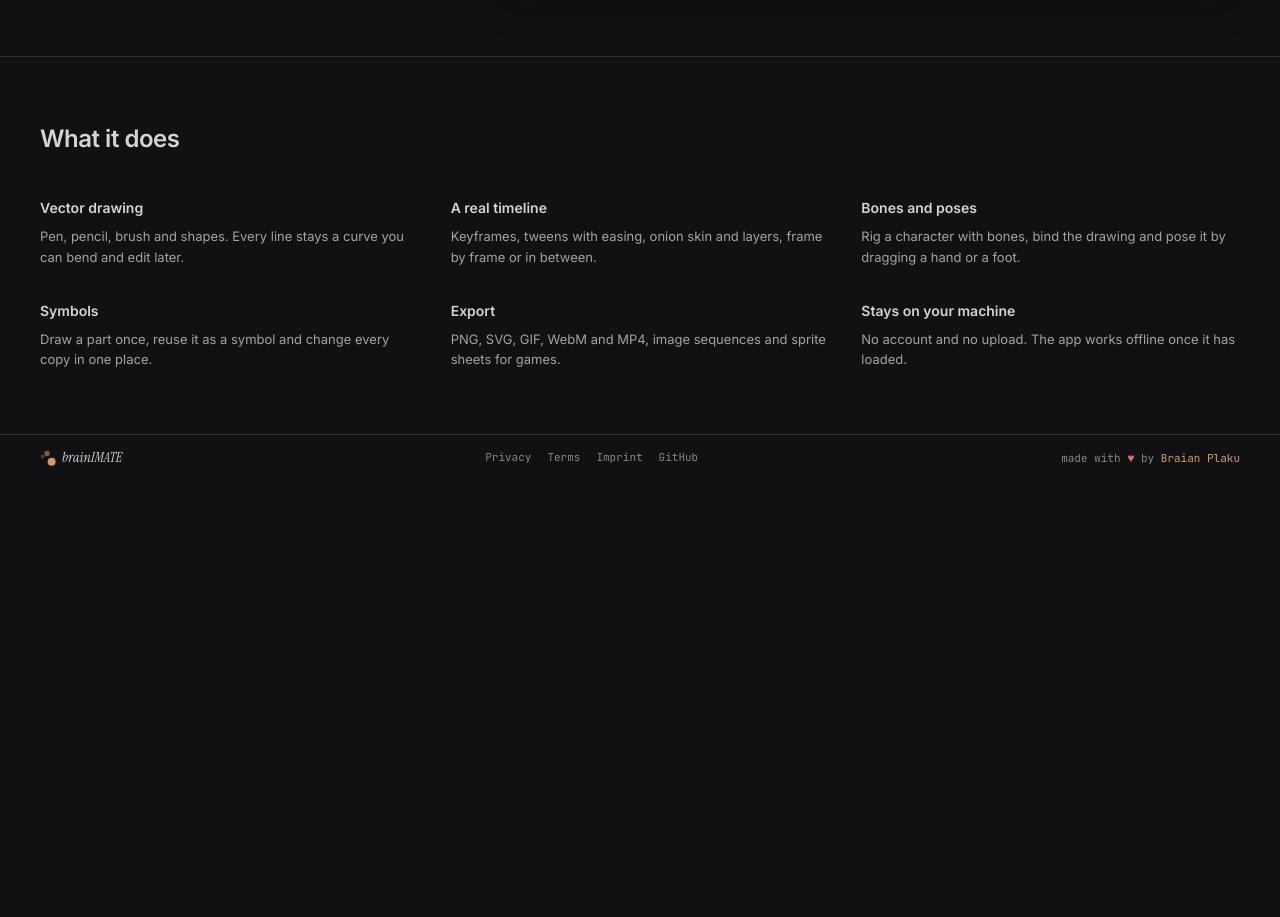
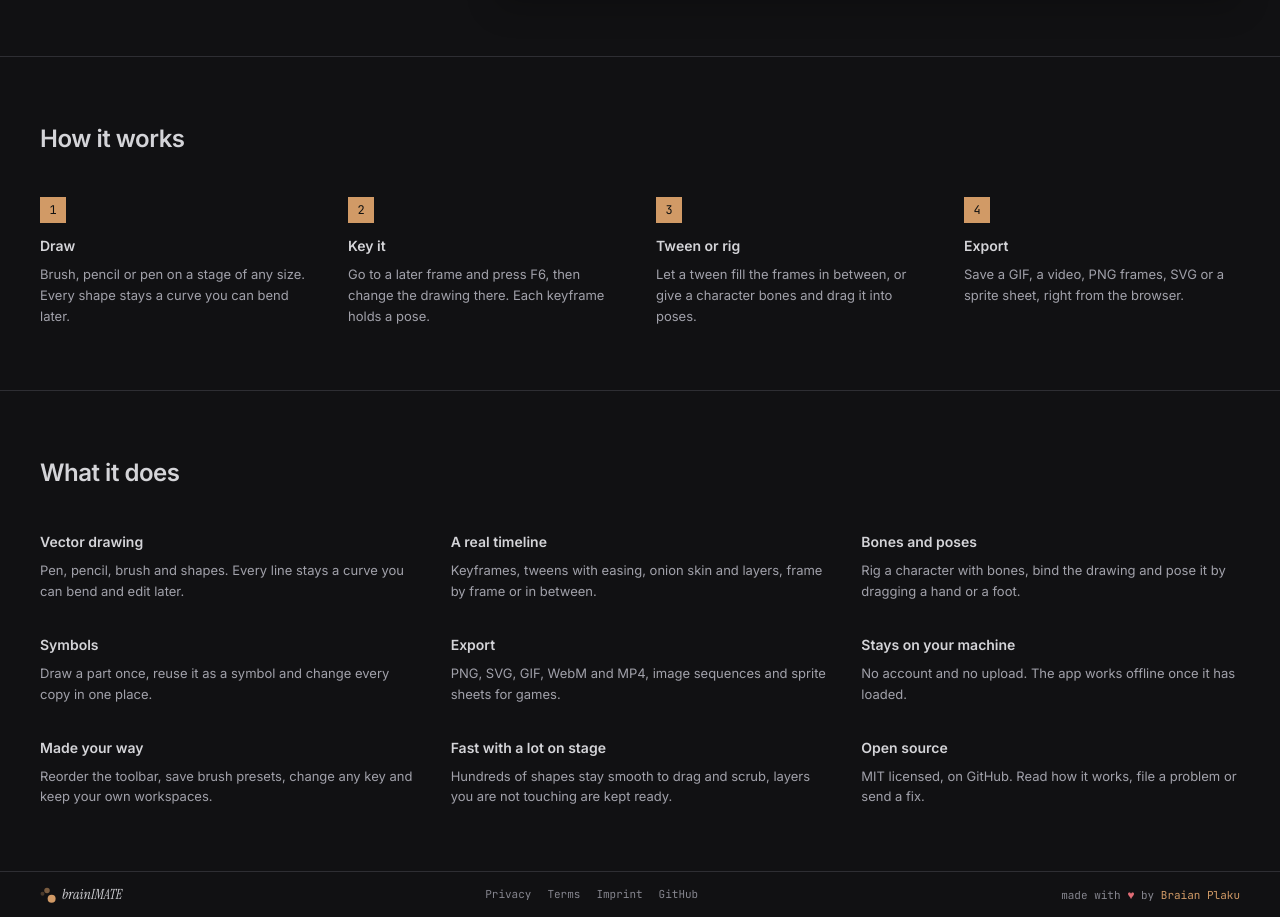
Before and after one commit to swimmingbrain/brainimate, a SvelteKit app: page / in a window 1280 px wide. Shown: the part 595-1512 px from the top of the page. Before the commit the page ends 1075 px from the top, so only its background shows below. Built offline with nearby package versions, Linux system fonts and the light colour scheme.

Commit message:
feat: the landing page explains how it works in four steps and lists three more features

```diff
--- a/src/routes/+page.svelte
+++ b/src/routes/+page.svelte
@@ -8,7 +8,17 @@
     { title: 'Bones and poses', text: 'Rig a character with bones, bind the drawing and pose it by dragging a hand or a foot.' },
     { title: 'Symbols', text: 'Draw a part once, reuse it as a symbol and change every copy in one place.' },
     { title: 'Export', text: 'PNG, SVG, GIF, WebM and MP4, image sequences and sprite sheets for games.' },
-    { title: 'Stays on your machine', text: 'No account and no upload. The app works offline once it has loaded.' }
+    { title: 'Stays on your machine', text: 'No account and no upload. The app works offline once it has loaded.' },
+    { title: 'Made your way', text: 'Reorder the toolbar, save brush presets, change any key and keep your own workspaces.' },
+    { title: 'Fast with a lot on stage', text: 'Hundreds of shapes stay smooth to drag and scrub, layers you are not touching are kept ready.' },
+    { title: 'Open source', text: 'MIT licensed, on GitHub. Read how it works, file a problem or send a fix.' }
+  ];
+
+  const steps = [
+    { title: 'Draw', text: 'Brush, pencil or pen on a stage of any size. Every shape stays a curve you can bend later.' },
+    { title: 'Key it', text: 'Go to a later frame and press F6, then change the drawing there. Each keyframe holds a pose.' },
+    { title: 'Tween or rig', text: 'Let a tween fill the frames in between, or give a character bones and drag it into poses.' },
+    { title: 'Export', text: 'Save a GIF, a video, PNG frames, SVG or a sprite sheet, right from the browser.' }
   ];
 </script>
 
@@ -129,6 +139,21 @@
       </div>
     </div>
   </div>
+
+  <section class="how">
+    <div class="features-inner">
+      <h2 class="features-heading">How it works</h2>
+      <ol class="how-list">
+        {#each steps as step, i (step.title)}
+          <li class="how-step">
+            <span class="how-num">{i + 1}</span>
+            <h3>{step.title}</h3>
+            <p>{step.text}</p>
+          </li>
+        {/each}
+      </ol>
+    </div>
+  </section>
 
   <section class="features">
     <div class="features-inner">
@@ -510,9 +535,43 @@
     border-right: 3.5px solid transparent;
   }
 
-  .features {
+  .features,
+  .how {
     border-top: 1px solid var(--border);
     padding: 64px 32px;
+  }
+
+  .how-list {
+    list-style: none;
+    display: grid;
+    grid-template-columns: repeat(4, 1fr);
+    gap: 32px;
+  }
+
+  .how-num {
+    display: inline-flex;
+    align-items: center;
+    justify-content: center;
+    width: 26px;
+    height: 26px;
+    margin-bottom: 12px;
+    font-family: var(--font-editor);
+    font-size: 12px;
+    color: #111;
+    background: var(--accent);
+  }
+
+  .how-step h3 {
+    font-size: 14px;
+    font-weight: 600;
+    color: var(--text-primary);
+    margin-bottom: 8px;
+  }
+
+  .how-step p {
+    font-size: 13px;
+    line-height: 1.6;
+    color: var(--text-secondary);
   }
 
   .features-inner {
@@ -656,11 +715,13 @@
       width: 100%;
     }
 
-    .features {
+    .features,
+    .how {
       padding: 48px 20px;
     }
 
-    .features-grid {
+    .features-grid,
+    .how-list {
       grid-template-columns: 1fr;
       gap: 24px;
     }
```
